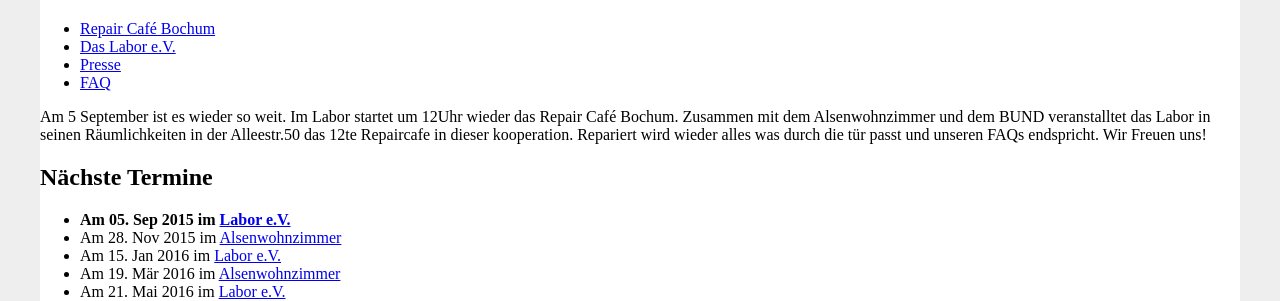
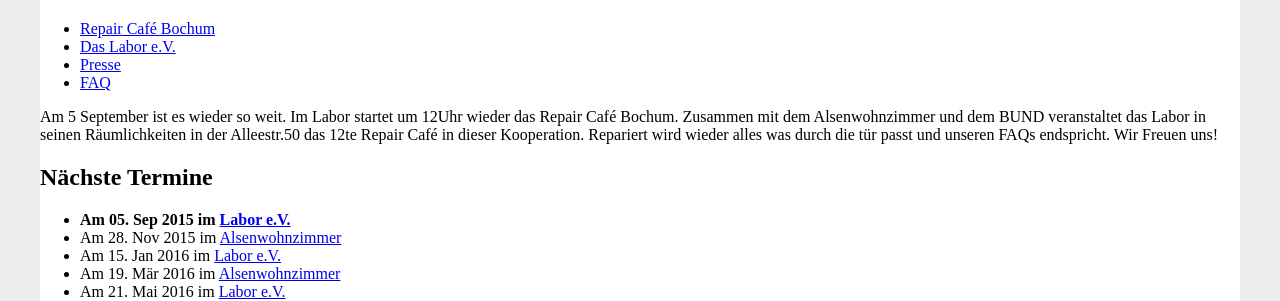
Before and after one commit to das-labor/repaircafe-bochum.de, a Jekyll site: the page built from _posts/2015-09-05-ankündigung-5-September.md, in a window 1280 px wide. Shown: the part 228-529 px from the top of the page. Built offline with Jekyll 4.4.1, drawn with Linux system fonts in a browser that asks for light colours; nearby versions of some CDN libraries; library files that are not in the unit come from our copies; comment, search, counter and statistics services are not loaded.

Commit message:
rechtschriebung

```diff
--- a/_posts/2015-09-05-ankündigung-5-September.md
+++ b/_posts/2015-09-05-ankündigung-5-September.md
@@ -3,4 +3,4 @@
 layout: default
 author: Mati
 ---
-Am 5 September ist es wieder so weit. Im Labor startet um 12Uhr wieder das Repair Café Bochum. Zusammen mit dem Alsenwohnzimmer und dem BUND veranstalltet das Labor in seinen Räumlichkeiten in der Alleestr.50 das 12te Repaircafe in dieser kooperation. Repariert wird wieder alles was durch die tür passt und unseren FAQs endspricht. Wir Freuen uns!
+Am 5 September ist es wieder so weit. Im Labor startet um 12Uhr wieder das Repair Café Bochum. Zusammen mit dem Alsenwohnzimmer und dem BUND veranstaltet das Labor in seinen Räumlichkeiten in der Alleestr.50 das 12te Repair Café in dieser Kooperation. Repariert wird wieder alles was durch die tür passt und unseren FAQs endspricht. Wir Freuen uns!
```
